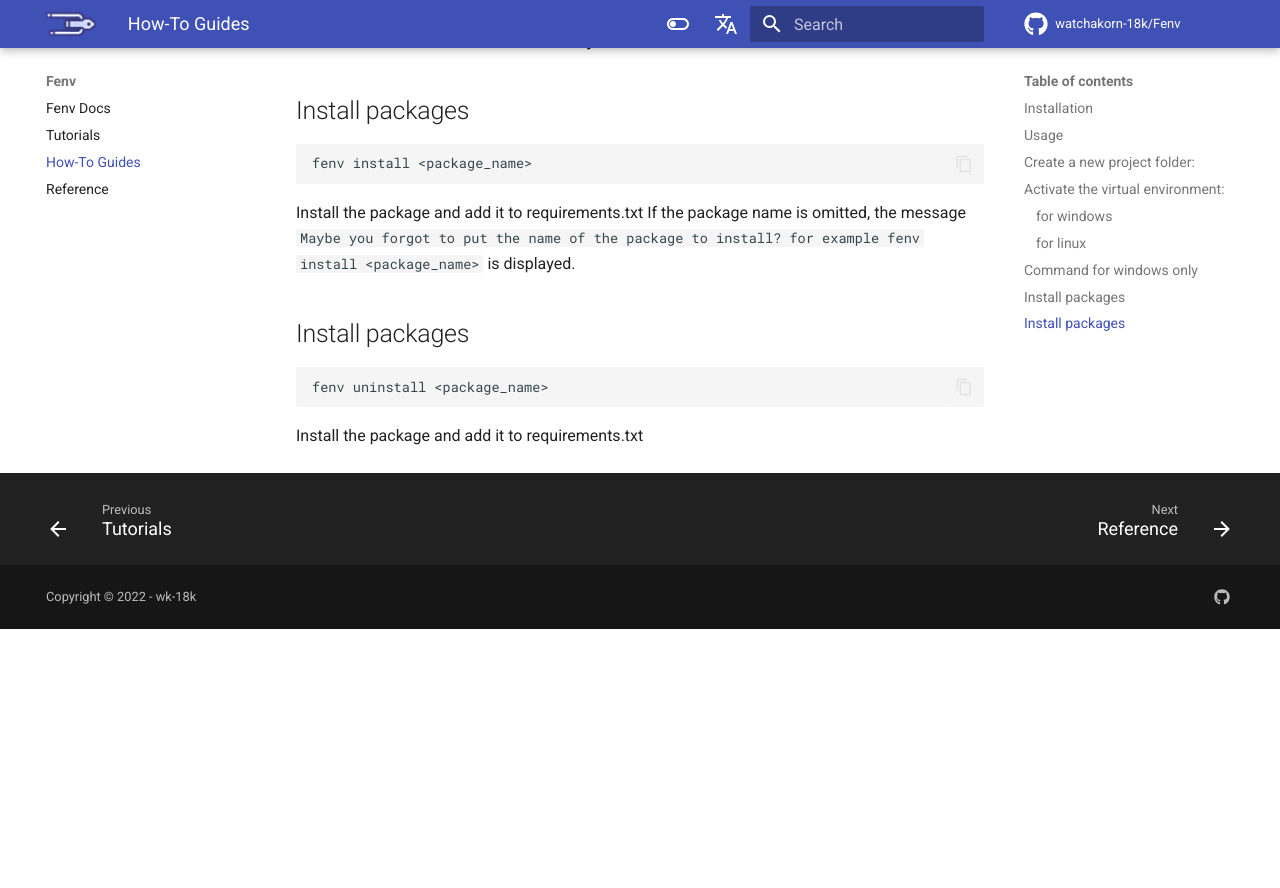
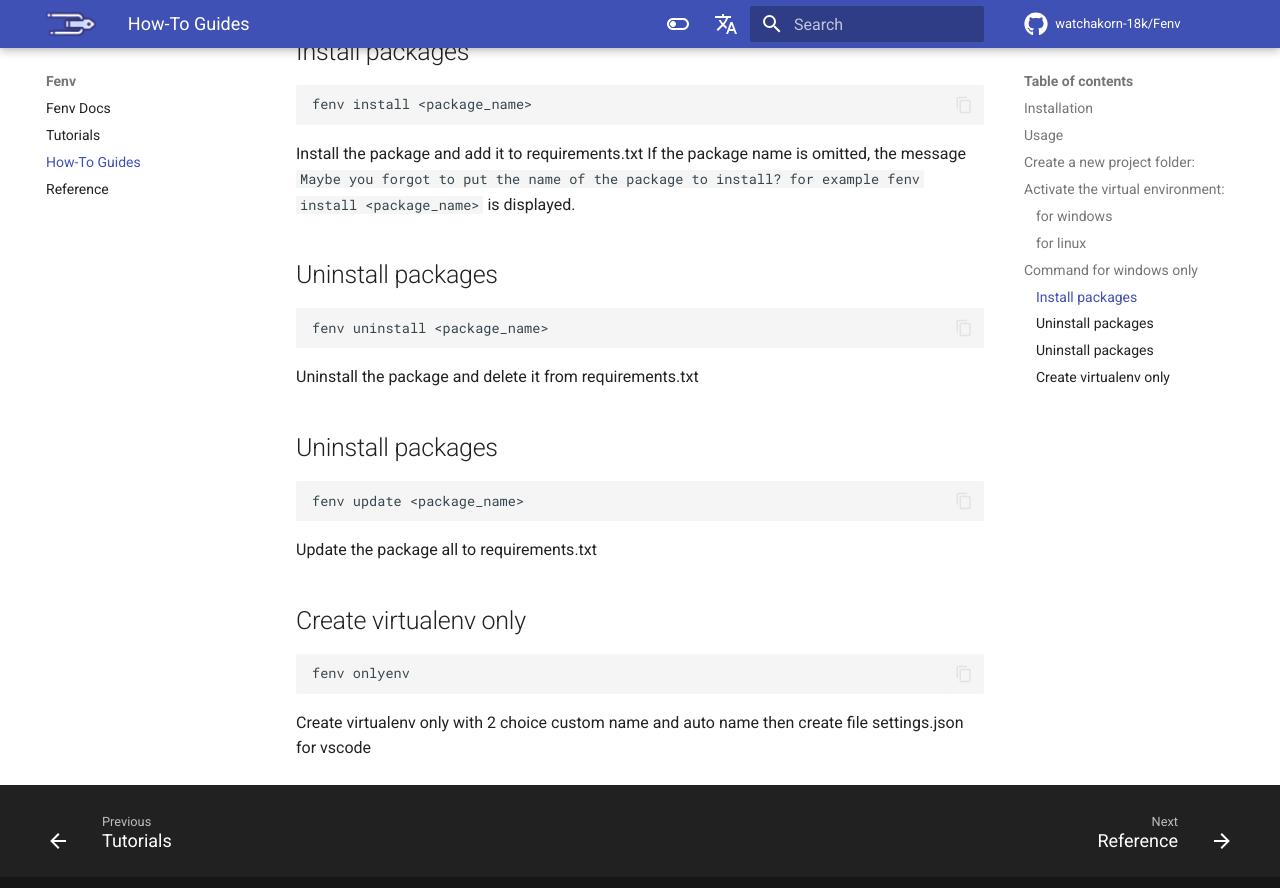
Before and after one commit to watchakorn-18k/Fenv, an MkDocs documentation site: the page built from docs/how-to-guides.md, in a window 1280 px wide and 900 px high, scrolled down 941 px. Shown: the top 888 px of the window. Built offline with MkDocs 1.6.1 and Material for MkDocs 9.7.7, drawn with Linux system fonts in a browser that asks for light colours; comment, search, counter and statistics services are not loaded; before the commit the page ends 1570 px from its top, so only the background shows below that.

Commit message:
Update 0.0.11.2

````diff
--- a/docs/how-to-guides.md
+++ b/docs/how-to-guides.md
@@ -32,7 +32,7 @@ cd project_folder
 source env/bin/activate
 ```
 
-## Command for windows only
+# Command for windows only
 
 ## Install packages
 
@@ -42,10 +42,26 @@ fenv install <package_name>
 
 Install the package and add it to requirements.txt If the package name is omitted, the message `Maybe you forgot to put the name of the package to install? for example fenv install <package_name>` is displayed.
 
-## Install packages
+## Uninstall packages
 
 ```
 fenv uninstall <package_name>
 ```
 
-Install the package and add it to requirements.txt
+Uninstall the package and delete it from requirements.txt
+
+## Uninstall packages
+
+```
+fenv update <package_name>
+```
+
+Update the package all to requirements.txt
+
+## Create virtualenv only
+
+```
+fenv onlyenv
+```
+
+Create virtualenv only with 2 choice custom name and auto name then create file settings.json for vscode
--- a/setup.py
+++ b/setup.py
@@ -8,7 +8,7 @@ here = os.path.abspath(os.path.dirname(__file__))
 with codecs.open(os.path.join(here, "README.md"), encoding="utf-8") as fh:
     long_description = "\n" + fh.read()
 
-VERSION = '0.0.10'
+VERSION = '0.0.11.2'
 DESCRIPTION = 'Generate a folder, establish a virtual environment with a single command.'
 LONG_DESCRIPTION = 'Generate a folder, establish a virtual environment, and simultaneously create the essential basic Python files, all with a single command'
 
````
Also changed, not shown: docs/index.md (+23 -10 lines), readme.md (+7 -1 lines), 9 other files.
